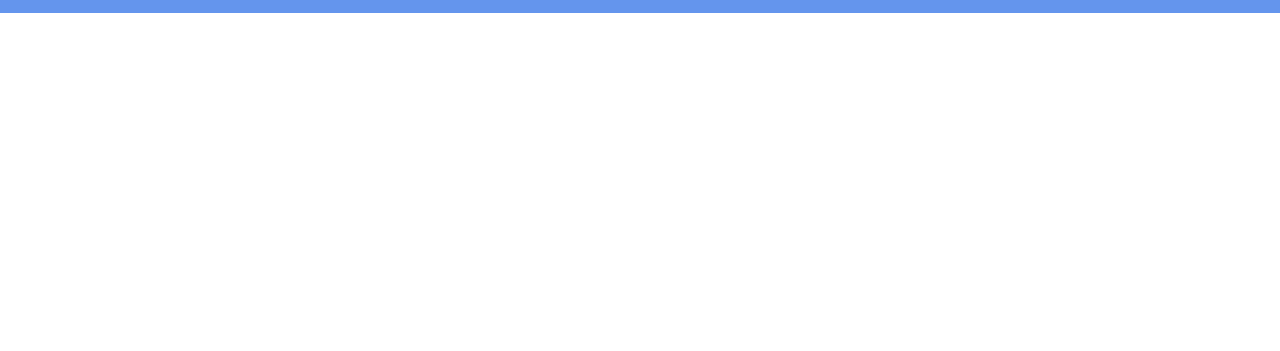
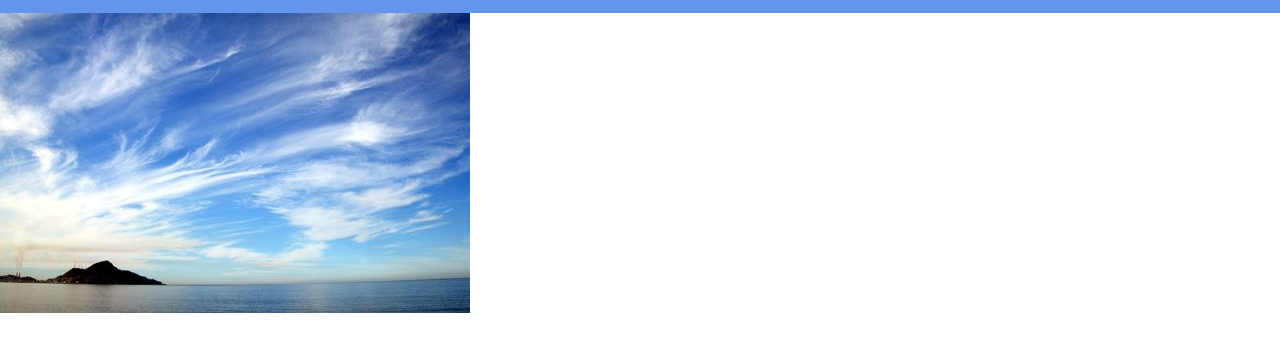
Before and after one commit to syd-mstfa/navbar, a plain HTML site: page index.html in a window 1280 px wide. Shown: the part 57-408 px from the top of the page. Drawn offline with Linux system fonts and the light colour scheme.

Commit message:
create banner

```diff
--- a/index.html
+++ b/index.html
@@ -17,9 +17,9 @@
             <li><a href="#">Product</a></li>
         </ul>
     </nav>
-    <div>
-        <img src="./" alt="">
-    </div>
+<div class="banner">
+    <img src="assets/url-1.jpg" alt="">
+</div>
 </header>
 </body>
 </html>
--- a/scss/_headers.scss
+++ b/scss/_headers.scss
@@ -23,3 +23,12 @@ header nav ul li:hover {
 header nav h1{
     font-size: 2em;
 }
+.banner{
+
+    height: 80vh;
+
+}
+.banner img{
+        width: 100%;
+        height: 100%;
+    }
```
Also changed, not shown: assets/url-1.jpg (added).
